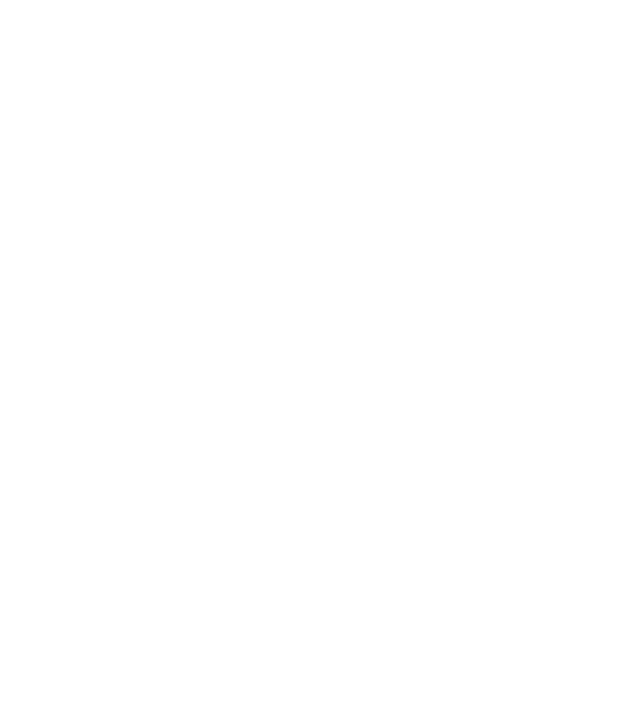
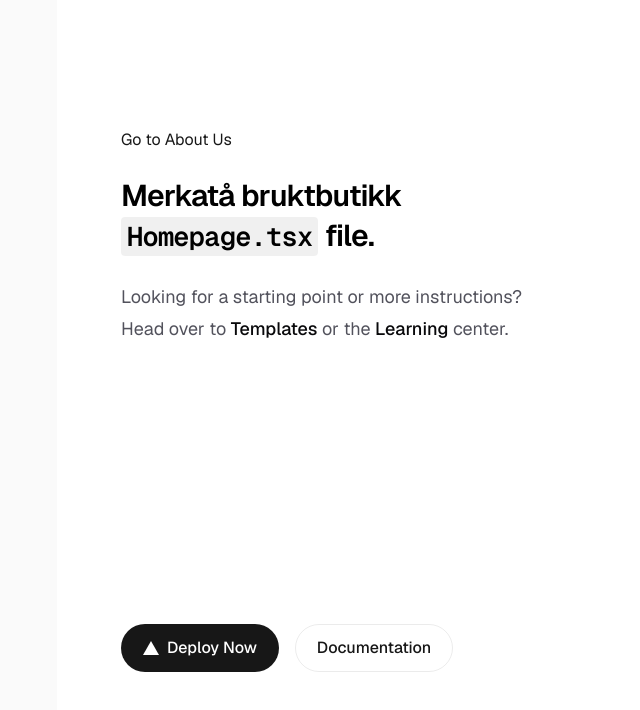
Before and after one commit to JosefBurkan/Merkata_Brukt_Butikk, a Next.js app: page / in a window 1280 px wide. Before the commit this address had no page. Shown: the top 710 px of the page, without its empty margins (199-839 px from the left). Built offline with nearby package versions, Linux system fonts and the light colour scheme.

Commit message:
La til en knapp på hjemmesiden som tar deg til aboutUs

```diff
--- a/app/home/page.tsx
+++ b/app/aboutUs/page.tsx
@@ -1,12 +1,14 @@
 import Image from "next/image";
 
-export default function Home() {
+export default function AboutUS() {
+
   return (
+
     <div className="flex flex-col flex-1 items-center justify-center bg-zinc-50 font-sans dark:bg-black">
       <main className="flex flex-1 w-full max-w-3xl flex-col items-center justify-between py-32 px-16 bg-white dark:bg-black sm:items-start">
-        <div className="flex flex-col items-center gap-6 text-center sm:items-start sm:text-left">
+          <div className="flex flex-col items-center gap-6 text-center sm:items-start sm:text-left">
           <h1 className="max-w-xs text-3xl font-semibold leading-10 tracking-tight text-black dark:text-zinc-50">
-            Merkatå bruktbutikk{" "}
+            Om oss{" "}
             <code className="rounded bg-black/[.06] px-1.5 py-0.5 font-mono text-[0.9em] dark:bg-white/[.08]">
               Homepage.tsx
             </code>{" "}
--- a/app/page.tsx
+++ b/app/page.tsx
@@ -1,5 +1,76 @@
-import { redirect } from "next/navigation";
+'use client'; // Required for hooks and event handlers
 
-export default function Page() {
-  redirect("/home");
+import Image from "next/image";
+import { useRouter } from 'next/navigation'; // Correct import for App Router
+
+
+
+export default function Home() {
+
+    const router = useRouter();
+
+  return (
+
+    <div className="flex flex-col flex-1 items-center justify-center bg-zinc-50 font-sans dark:bg-black">
+      <main className="flex flex-1 w-full max-w-3xl flex-col items-center justify-between py-32 px-16 bg-white dark:bg-black sm:items-start">
+          <div className="flex flex-col items-center gap-6 text-center sm:items-start sm:text-left">
+          <button
+          type="button"
+          onClick={() => router.push('/aboutUs')}
+        >
+          Go to About Us
+        </button>
+          <h1 className="max-w-xs text-3xl font-semibold leading-10 tracking-tight text-black dark:text-zinc-50">
+            Merkatå bruktbutikk{" "}
+            <code className="rounded bg-black/[.06] px-1.5 py-0.5 font-mono text-[0.9em] dark:bg-white/[.08]">
+              Homepage.tsx
+            </code>{" "}
+            file.
+          </h1>
+          <p className="max-w-md text-lg leading-8 text-zinc-600 dark:text-zinc-400">
+            Looking for a starting point or more instructions? Head over to{" "}
+            <a
+              href="https://vercel.com/templates?framework=next.js&utm_source=create-next-app&utm_medium=appdir-template-tw&utm_campaign=create-next-app"
+              className="font-medium text-zinc-950 dark:text-zinc-50"
+            >
+              Templates
+            </a>{" "}
+            or the{" "}
+            <a
+              href="https://nextjs.org/learn?utm_source=create-next-app&utm_medium=appdir-template-tw&utm_campaign=create-next-app"
+              className="font-medium text-zinc-950 dark:text-zinc-50"
+            >
+              Learning
+            </a>{" "}
+            center.
+          </p>
+        </div>
+        <div className="flex flex-col gap-4 text-base font-medium sm:flex-row">
+          <a
+            className="flex h-12 w-full items-center justify-center gap-2 rounded-full bg-foreground px-5 text-background transition-colors hover:bg-[#383838] dark:hover:bg-[#ccc] md:w-[158px]"
+            href="https://vercel.com/new?utm_source=create-next-app&utm_medium=appdir-template-tw&utm_campaign=create-next-app"
+            target="_blank"
+            rel="noopener noreferrer"
+          >
+            <Image
+              className="dark:invert h-[14px] w-4"
+              src="/vercel.svg"
+              alt="Vercel logomark"
+              width={16}
+              height={14}
+            />
+            Deploy Now
+          </a>
+          <a
+            className="flex h-12 w-full items-center justify-center rounded-full border border-solid border-black/[.08] px-5 transition-colors hover:border-transparent hover:bg-black/[.04] dark:border-white/[.145] dark:hover:bg-[#1a1a1a] md:w-[158px]"
+            href="https://nextjs.org/docs?utm_source=create-next-app&utm_medium=appdir-template-tw&utm_campaign=create-next-app"
+            target="_blank"
+            rel="noopener noreferrer"
+          >
+            Documentation
+          </a>
+        </div>
+      </main>
+    </div>
+  );
 }
```
